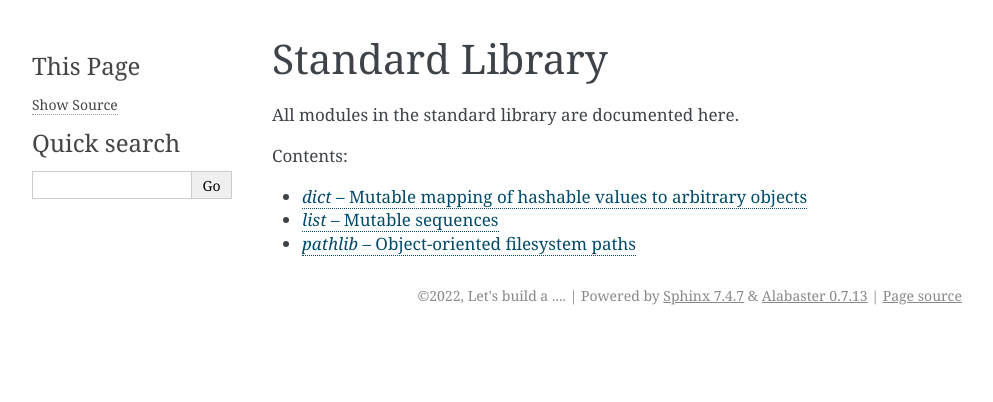
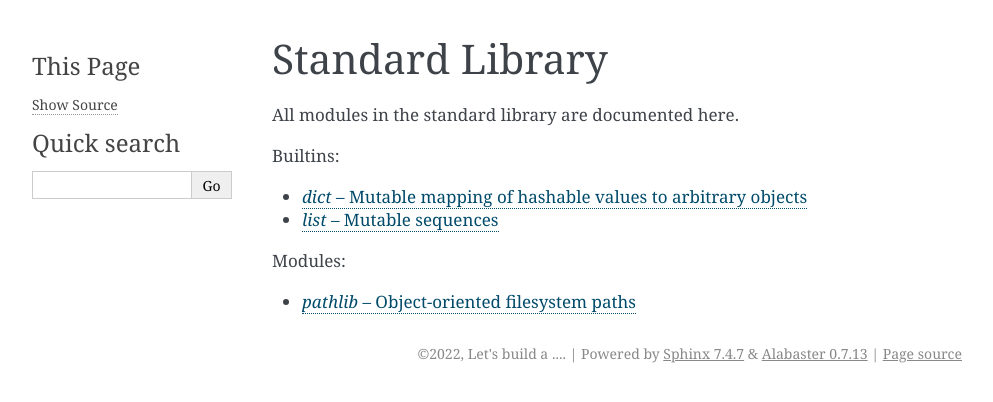
Before and after one commit to letsbuilda/docs-python, a Sphinx documentation site: the page built from source/api/standard-library/index.rst, in a window 1280 px wide. Shown: the top 402 px of the page, without its empty margins (148-1141 px from the left). Built offline with Sphinx 7.4.7, drawn with Linux system fonts in a browser that asks for light colours.

Commit message:
split builtins from std modules
Signed-off-by: GitHub <noreply@github.com>

```diff
--- a/source/api/standard-library/index.rst
+++ b/source/api/standard-library/index.rst
@@ -6,7 +6,13 @@ All modules in the standard library are documented here.
 .. toctree::
    :glob:
    :maxdepth: 2
-   :caption: Contents:
+   :caption: Builtins:
 
    builtins/*
+
+.. toctree::
+   :glob:
+   :maxdepth: 2
+   :caption: Modules:
+
    files-directories/*
```
